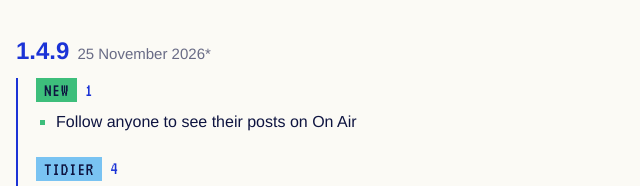
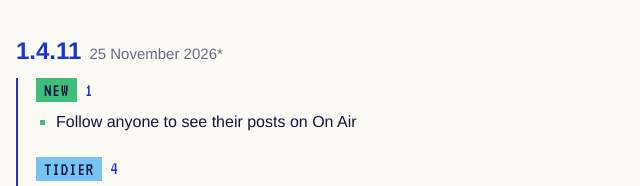
Before and after one commit to obishhh/infomercial-nyc, a plain HTML site: page release-notes/index.html in a window 1280 px wide. Shown: the part 175-361 px from the top of the page, 314-954 px from the left. Drawn offline with Linux system fonts and the light colour scheme.

Commit message:
Release notes: the next build is 1.4.11
Co-Authored-By: Claude Opus 5.5 <noreply@anthropic.com>

```diff
--- a/release-notes/index.html
+++ b/release-notes/index.html
@@ -141,7 +141,7 @@
      notes are what the App Store's What's New says. Only what has been
      merged goes here, a line each in plain words: nothing still being
      worked on, and nothing about how it was built. -->
-<h2>1.4.9<span class="when">25 November 2026*</span></h2>
+<h2>1.4.11<span class="when">25 November 2026*</span></h2>
 <div class="items">
 <section class="new">
   <h3><span class="tag">New</span><span class="count" aria-label="1 change">1</span></h3>
```
